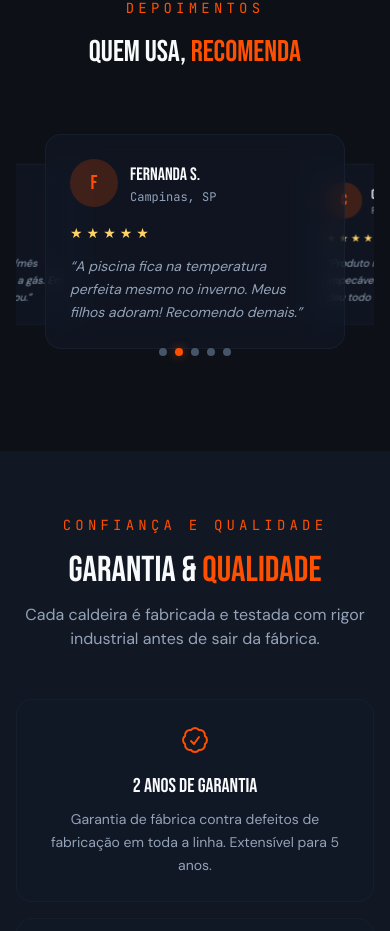
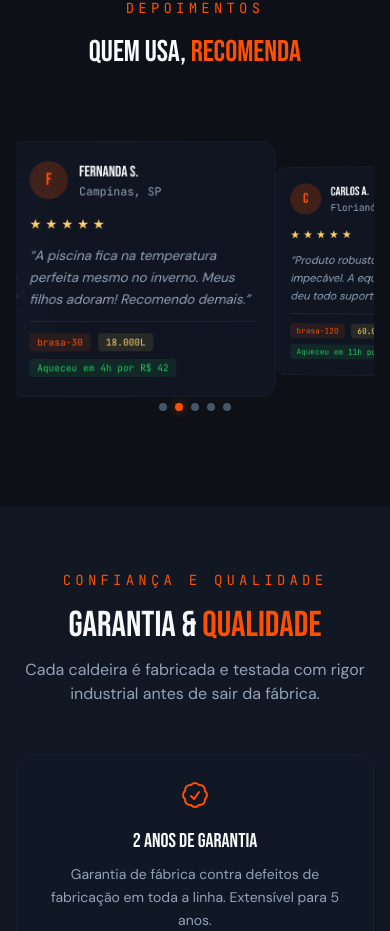
Before and after one commit to Tibic4/linha-brasa, a Next.js app: page / in a window 390 px wide. Shown: the part 6458-7389 px from the top of the page. Built offline with nearby package versions, Linux system fonts and the light colour scheme.

Commit message:
feat: implement landing page sections, GSAP animations, and interactive product model modal

```diff
--- a/src/app/configurador/page.tsx
+++ b/src/app/configurador/page.tsx
@@ -181,7 +181,7 @@ export default function Configurador() {
     <>
       <ScrollProgress />
       <Navbar />
-      <main className="pt-20 min-h-screen relative">
+      <motion.main layoutScroll className="pt-20 min-h-screen relative" style={{ overflow: "auto" }}>
         <ColorMorph activeModel={selectedModel} variant="page" className="fixed" />
         <div className="max-w-7xl mx-auto px-4 md:px-8 py-6 md:py-12 pb-28 lg:pb-12 relative z-10">
           {/* Header */}
@@ -848,7 +848,7 @@ export default function Configurador() {
             </button>
           </div>
         </div>
-      </main>
+      </motion.main>
       <Footer />
       <WhatsAppFloat />
     </>
--- a/src/components/landing/Hero.tsx
+++ b/src/components/landing/Hero.tsx
@@ -77,14 +77,14 @@ export default function Hero() {
         gsap.to(videoRef.current, {
           yPercent: 30,
           ease: "none",
-          scrollTrigger: { trigger: heroRef.current, start: "top top", end: "bottom top", scrub: true },
+          scrollTrigger: { trigger: heroRef.current, start: "top top", end: "bottom top", scrub: true, invalidateOnRefresh: true },
         });
       }
       gsap.to(contentRef.current, {
         yPercent: -15,
         opacity: 0,
         ease: "none",
-        scrollTrigger: { trigger: heroRef.current, start: "20% top", end: "80% top", scrub: true },
+        scrollTrigger: { trigger: heroRef.current, start: "20% top", end: "80% top", scrub: true, invalidateOnRefresh: true },
       });
     });
     return () => ctx.revert();
--- a/src/components/landing/ModelsSection.tsx
+++ b/src/components/landing/ModelsSection.tsx
@@ -69,11 +69,11 @@ export default function ModelsSection() {
       cards.forEach((card, i) => {
         gsap.fromTo(
           card,
-          { y: 60, opacity: 0, rotateX: 10 },
+          { y: 40, opacity: 0 },
           {
             y: 0,
             opacity: 1,
-            rotateX: 0,
+
             duration: 0.8,
             delay: i * 0.15,
             ease: "power3.out",
@@ -190,8 +190,10 @@ export default function ModelsSection() {
                   className="fixed inset-0 bg-black/70 backdrop-blur-sm z-40"
                   onClick={() => setSelectedId(null)}
                 />
-                <div
+                <motion.div
+                  layoutRoot
                   className="fixed inset-0 z-50 flex items-center justify-center p-4"
+                  style={{ position: "fixed" }}
                   onClick={() => setSelectedId(null)}
                 >
                   <motion.div
@@ -283,7 +285,7 @@ export default function ModelsSection() {
                       ✕
                     </button>
                   </motion.div>
-                </div>
+                </motion.div>
               </>
             )}
           </AnimatePresence>
--- a/src/components/landing/ProblemSection.tsx
+++ b/src/components/landing/ProblemSection.tsx
@@ -63,11 +63,10 @@ export default function ProblemSection() {
     const ctx = gsap.context(() => {
       gsap.fromTo(
         cards,
-        { y: 50, opacity: 0, rotateY: -5 },
+        { y: 40, opacity: 0 },
         {
           y: 0,
           opacity: 1,
-          rotateY: 0,
           duration: 0.8,
           stagger: 0.15,
           ease: "power3.out",
--- a/src/components/landing/Testimonials.tsx
+++ b/src/components/landing/Testimonials.tsx
@@ -34,26 +34,31 @@ export default function Testimonials() {
           slidesPerView="auto"
           loop
           coverflowEffect={{
-            rotate: 0,
+            rotate: 5,
             stretch: 0,
             depth: 200,
             modifier: 2,
             slideShadows: false,
           }}
+          breakpoints={{
+            0: { slidesPerView: 1.2, spaceBetween: 16 },
+            640: { slidesPerView: "auto", spaceBetween: 24 },
+            1024: { slidesPerView: "auto", spaceBetween: 32 },
+          }}
           pagination={{ clickable: true }}
-          autoplay={{ delay: 4000, disableOnInteraction: false }}
+          autoplay={{ delay: 4000, disableOnInteraction: false, pauseOnMouseEnter: true }}
           modules={[EffectCoverflow, Pagination, Autoplay]}
           className="pb-16"
         >
           {testimonials.map((t) => (
-            <SwiperSlide key={t.id} className="!w-[300px] md:!w-[400px]">
-              <div className="glass-card rounded-2xl p-6 h-full">
+            <SwiperSlide key={t.id} className="!w-[280px] sm:!w-[320px] md:!w-[400px]">
+              <div className="glass-card rounded-2xl p-5 sm:p-6 h-full">
                 <div className="flex items-center gap-3 mb-4">
-                  <div className="w-12 h-12 rounded-full bg-brasa-orange/20 flex items-center justify-center text-brasa-orange font-bebas text-xl">
+                  <div className="w-10 h-10 sm:w-12 sm:h-12 rounded-full bg-brasa-orange/20 flex items-center justify-center text-brasa-orange font-bebas text-lg sm:text-xl">
                     {t.name[0]}
                   </div>
                   <div>
-                    <p className="font-bebas text-lg">{t.name}</p>
+                    <p className="font-bebas text-base sm:text-lg">{t.name}</p>
                     <p className="text-brasa-gray text-xs font-mono">{t.location}</p>
                   </div>
                 </div>
@@ -62,9 +67,28 @@ export default function Testimonials() {
                     <span key={i} className="text-brasa-gold text-sm">★</span>
                   ))}
                 </div>
-                <p className="text-brasa-gray text-sm leading-relaxed italic">
+                <p className="text-brasa-gray text-sm leading-relaxed italic mb-3">
                   &ldquo;{t.text}&rdquo;
                 </p>
+                {(t.model || t.result) && (
+                  <div className="border-t border-brasa-border pt-3 flex items-center gap-2 flex-wrap">
+                    {t.model && (
+                      <span className="font-mono text-[10px] text-brasa-orange bg-brasa-orange/10 px-2 py-0.5 rounded">
+                        {t.model}
+                      </span>
+                    )}
+                    {t.poolSize && (
+                      <span className="font-mono text-[10px] text-brasa-gold bg-brasa-gold/10 px-2 py-0.5 rounded">
+                        {t.poolSize}
+                      </span>
+                    )}
+                    {t.result && (
+                      <span className="font-mono text-[10px] text-brasa-green bg-brasa-green/10 px-2 py-0.5 rounded">
+                        {t.result}
+                      </span>
+                    )}
+                  </div>
+                )}
               </div>
             </SwiperSlide>
           ))}
```
Also changed, not shown: src/hooks/useGSAP.ts (+9 -0 lines).
